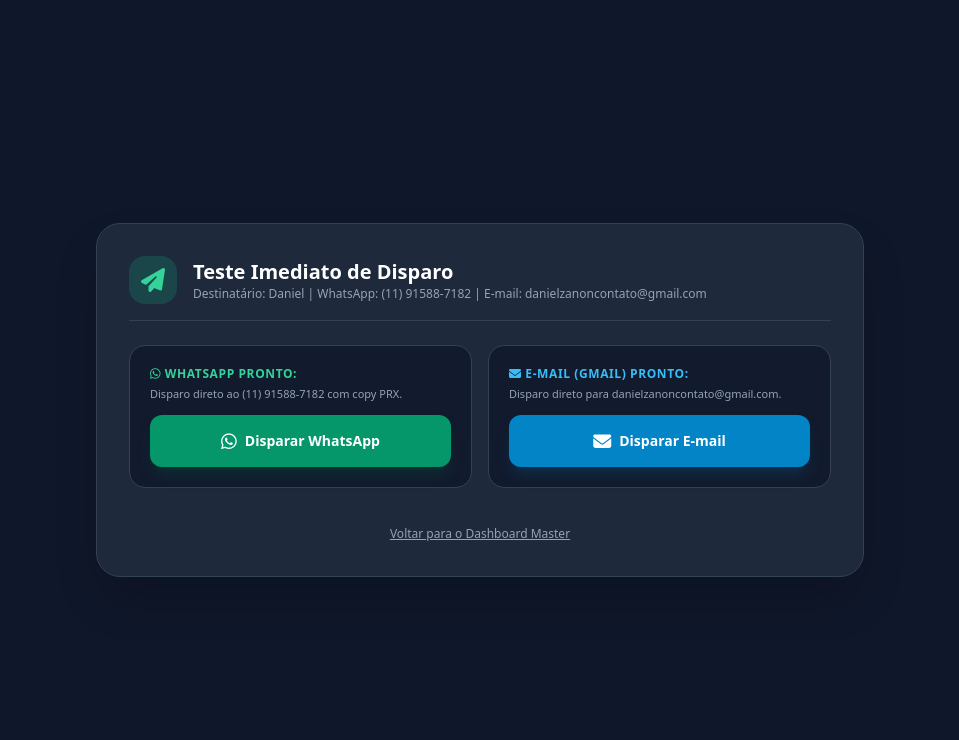
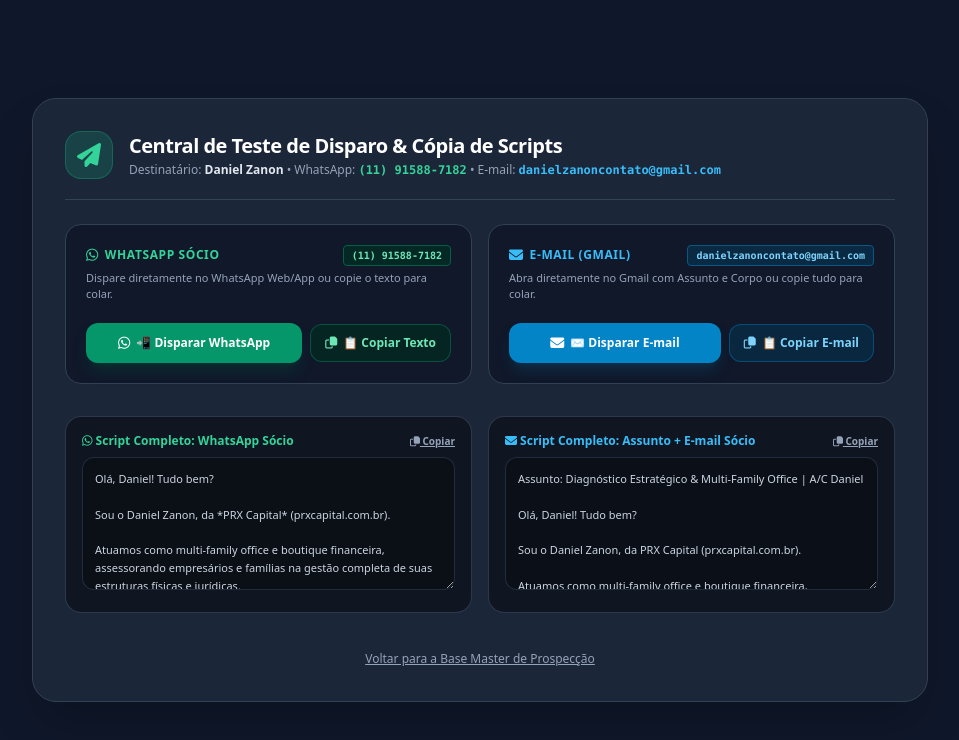
Before and after one commit to danielzanoncontato-cpu/simulador, a plain HTML site: page teste_disparo_direto.html in a window 1280 px wide. Shown: the whole page, without its empty margins (160-1119 px from the left). Drawn offline with nearby package versions, Linux system fonts and the light colour scheme.

Commit message:
Atualizacao dos padroes oficiais de mensagem e copy de prospeccao PRX Capital (teste_disparo_direto.html)

```diff
--- a/teste_disparo_direto.html
+++ b/teste_disparo_direto.html
@@ -2,58 +2,132 @@
 <html lang="pt-BR">
 <head>
   <meta charset="UTF-8">
-  <title>Teste de Disparo Direto - Daniel Zanon (PRX Capital)</title>
+  <title>Central de Teste de Disparo & Cópia de Scripts - Daniel Zanon (PRX Capital)</title>
   <script src="https://cdn.tailwindcss.com"></script>
   <link rel="stylesheet" href="https://cdnjs.cloudflare.com/ajax/libs/font-awesome/6.4.0/css/all.min.css">
+  <link rel="preconnect" href="https://fonts.googleapis.com">
+  <link rel="preconnect" href="https://fonts.gstatic.com" crossorigin>
+  <link href="https://fonts.googleapis.com/css2?family=Plus+Jakarta+Sans:wght@400;500;600;700;800&family=JetBrains+Mono:wght@500;700&display=swap" rel="stylesheet">
+  <style>body { font-family: 'Plus Jakarta Sans', sans-serif; }</style>
 </head>
-<body class="bg-slate-900 text-white min-h-screen flex items-center justify-center p-6 font-sans">
-  <div class="max-w-3xl w-full bg-slate-800 border border-slate-700 rounded-3xl p-8 shadow-2xl space-y-6">
-    <div class="flex items-center gap-4 border-b border-slate-700 pb-4">
-      <div class="w-12 h-12 rounded-2xl bg-emerald-500/20 text-emerald-400 flex items-center justify-center text-2xl">
+<body class="bg-slate-900 text-white min-h-screen flex items-center justify-center p-6 font-sans antialiased">
+
+  <!-- AVISO FLUTUANTE DE CÓPIA -->
+  <div id="copyToast" style="display: none; position: fixed; bottom: 24px; right: 24px; z-index: 9999;" class="bg-slate-950 text-white px-5 py-3.5 rounded-2xl shadow-2xl items-center gap-3 border border-slate-700">
+    <div class="w-3 h-3 rounded-full bg-emerald-400 animate-ping"></div>
+    <div>
+      <p id="copyToastText" class="text-xs font-bold text-slate-100">Texto copiado com sucesso!</p>
+      <p class="text-[10px] text-slate-400">Pronto para colar.</p>
+    </div>
+  </div>
+
+  <div class="max-w-4xl w-full bg-slate-800/90 backdrop-blur border border-slate-700 rounded-3xl p-8 shadow-2xl space-y-6">
+    <div class="flex items-center gap-4 border-b border-slate-700 pb-5">
+      <div class="w-12 h-12 rounded-2xl bg-emerald-500/20 text-emerald-400 flex items-center justify-center text-2xl border border-emerald-500/30">
         <i class="fa-solid fa-paper-plane"></i>
       </div>
       <div>
-        <h1 class="text-xl font-black">Teste Imediato de Disparo</h1>
-        <p class="text-xs text-slate-400">Destinatário: Daniel | WhatsApp: (11) 91588-7182 | E-mail: danielzanoncontato@gmail.com</p>
+        <h1 class="text-xl font-extrabold tracking-tight text-white">Central de Teste de Disparo & Cópia de Scripts</h1>
+        <p class="text-xs text-slate-400 mt-0.5">Destinatário: <b class="text-slate-200">Daniel Zanon</b> • WhatsApp: <b class="text-emerald-400 font-mono">(11) 91588-7182</b> • E-mail: <b class="text-sky-400 font-mono">danielzanoncontato@gmail.com</b></p>
       </div>
     </div>
 
-    <!-- BOTÕES DE DISPARO LADO A LADO -->
+    <!-- BOTÕES DE DISPARO E CÓPIA SEPARADOS LADO A LADO -->
     <div class="grid grid-cols-1 md:grid-cols-2 gap-4">
-      <div class="bg-slate-900/80 p-5 rounded-2xl border border-slate-700 flex flex-col justify-between space-y-3">
+
+      <!-- CARD WHATSAPP -->
+      <div class="bg-slate-900/90 p-5 rounded-2xl border border-slate-700 flex flex-col justify-between space-y-4">
         <div>
-          <h2 class="text-xs font-bold text-emerald-400 uppercase tracking-wider"><i class="fa-brands fa-whatsapp"></i> WhatsApp Pronto:</h2>
-          <p class="text-[11px] text-slate-400 mt-1">Disparo direto ao (11) 91588-7182 com copy PRX.</p>
+          <div class="flex items-center justify-between">
+            <h2 class="text-xs font-extrabold text-emerald-400 uppercase tracking-wider flex items-center gap-1.5">
+              <i class="fa-brands fa-whatsapp text-sm"></i> WhatsApp Sócio
+            </h2>
+            <span class="text-[10px] text-emerald-300 font-mono font-bold bg-emerald-950/80 px-2 py-0.5 rounded border border-emerald-800">(11) 91588-7182</span>
+          </div>
+          <p class="text-[11px] text-slate-400 mt-1">Dispare diretamente no WhatsApp Web/App ou copie o texto para colar.</p>
         </div>
-        <a id="btnWpp" href="#" target="_blank" class="w-full inline-flex items-center justify-center gap-2 py-3 px-4 bg-emerald-600 hover:bg-emerald-500 text-white font-extrabold text-sm rounded-xl transition shadow-lg shadow-emerald-900/40">
-          <i class="fa-brands fa-whatsapp text-lg"></i> Disparar WhatsApp
-        </a>
+        <div class="flex items-center gap-2 pt-1">
+          <a id="btnWpp" href="#" target="_blank" class="flex-1 inline-flex items-center justify-center gap-1.5 py-2.5 px-3 bg-emerald-600 hover:bg-emerald-500 text-white font-extrabold text-xs rounded-xl transition shadow-lg shadow-emerald-900/40 cursor-pointer">
+            <i class="fa-brands fa-whatsapp text-sm"></i> 📲 Disparar WhatsApp
+          </a>
+          <button onclick="copyTestDirect('wpp')" class="py-2.5 px-3.5 bg-emerald-950/70 hover:bg-emerald-900 text-emerald-300 border border-emerald-600/40 font-extrabold text-xs rounded-xl transition cursor-pointer flex items-center gap-1.5">
+            <i class="fa-regular fa-copy"></i> 📋 Copiar Texto
+          </button>
+        </div>
       </div>
 
-      <div class="bg-slate-900/80 p-5 rounded-2xl border border-slate-700 flex flex-col justify-between space-y-3">
+      <!-- CARD EMAIL -->
+      <div class="bg-slate-900/90 p-5 rounded-2xl border border-slate-700 flex flex-col justify-between space-y-4">
         <div>
-          <h2 class="text-xs font-bold text-sky-400 uppercase tracking-wider"><i class="fa-solid fa-envelope"></i> E-mail (Gmail) Pronto:</h2>
-          <p class="text-[11px] text-slate-400 mt-1">Disparo direto para danielzanoncontato@gmail.com.</p>
+          <div class="flex items-center justify-between">
+            <h2 class="text-xs font-extrabold text-sky-400 uppercase tracking-wider flex items-center gap-1.5">
+              <i class="fa-solid fa-envelope text-sm"></i> E-mail (Gmail)
+            </h2>
+            <span class="text-[10px] text-sky-300 font-mono font-bold bg-sky-950/80 px-2 py-0.5 rounded border border-sky-800">danielzanoncontato@gmail.com</span>
+          </div>
+          <p class="text-[11px] text-slate-400 mt-1">Abra diretamente no Gmail com Assunto e Corpo ou copie tudo para colar.</p>
         </div>
-        <a id="btnGmail" href="#" target="_blank" class="w-full inline-flex items-center justify-center gap-2 py-3 px-4 bg-sky-600 hover:bg-sky-500 text-white font-extrabold text-sm rounded-xl transition shadow-lg shadow-sky-900/40">
-          <i class="fa-solid fa-envelope text-lg"></i> Disparar E-mail
-        </a>
+        <div class="flex items-center gap-2 pt-1">
+          <a id="btnGmail" href="#" target="_blank" class="flex-1 inline-flex items-center justify-center gap-1.5 py-2.5 px-3 bg-sky-600 hover:bg-sky-500 text-white font-extrabold text-xs rounded-xl transition shadow-lg shadow-sky-900/40 cursor-pointer">
+            <i class="fa-solid fa-envelope text-sm"></i> ✉️ Disparar E-mail
+          </a>
+          <button onclick="copyTestDirect('email')" class="py-2.5 px-3.5 bg-sky-950/70 hover:bg-sky-900 text-sky-300 border border-sky-600/40 font-extrabold text-xs rounded-xl transition cursor-pointer flex items-center gap-1.5">
+            <i class="fa-regular fa-copy"></i> 📋 Copiar E-mail
+          </button>
+        </div>
+      </div>
+
+    </div>
+
+    <!-- PREVIEWS DOS TEXTOS PRONTOS -->
+    <div class="grid grid-cols-1 md:grid-cols-2 gap-4 pt-2">
+      <div class="bg-black/40 p-4 rounded-2xl border border-slate-700/80 space-y-2">
+        <div class="flex items-center justify-between text-xs font-bold text-emerald-400">
+          <span><i class="fa-brands fa-whatsapp"></i> Script Completo: WhatsApp Sócio</span>
+          <button onclick="copyTestDirect('wpp')" class="text-[10px] text-slate-400 hover:text-white underline"><i class="fa-regular fa-copy"></i> Copiar</button>
+        </div>
+        <textarea id="previewWpp" rows="6" class="w-full bg-black/30 border border-slate-700/60 rounded-xl p-3 text-[11px] text-slate-300 font-sans leading-relaxed focus:outline-none" readonly></textarea>
+      </div>
+      <div class="bg-black/40 p-4 rounded-2xl border border-slate-700/80 space-y-2">
+        <div class="flex items-center justify-between text-xs font-bold text-sky-400">
+          <span><i class="fa-solid fa-envelope"></i> Script Completo: Assunto + E-mail Sócio</span>
+          <button onclick="copyTestDirect('email')" class="text-[10px] text-slate-400 hover:text-white underline"><i class="fa-regular fa-copy"></i> Copiar</button>
+        </div>
+        <textarea id="previewEmail" rows="6" class="w-full bg-black/30 border border-slate-700/60 rounded-xl p-3 text-[11px] text-slate-300 font-sans leading-relaxed focus:outline-none" readonly></textarea>
       </div>
     </div>
 
     <div class="text-center pt-2">
-      <a href="index.html" class="text-xs text-slate-400 hover:text-slate-200 underline">Voltar para o Dashboard Master</a>
+      <a href="index.html" class="text-xs text-slate-400 hover:text-slate-200 underline font-medium">Voltar para a Base Master de Prospecção</a>
     </div>
   </div>
 
   <script>
-    const wppMsg = `Olá, Daniel! Tudo bem?\n\nSou o Daniel Zanon, da *PRX Capital* (prxcapital.com.br).\n\nAtuamos como multi-family office e boutique financeira, assessorando empresários e famílias na gestão completa de suas estruturas físicas e jurídicas.\n\nNossas frentes de atuação abrangem:\n\n* Gestão de carteiras e investimentos\n* Operações de câmbio e derivativos\n* Seguros patrimoniais\n* Créditos e financiamentos (capital de giro e antecipação de recebíveis)\n* Pesquisa e análise econômica (valuation e viabilidade financeira)\n* Revisão e planejamento patrimonial, tributário e sucessório\n\nO objetivo é blindar o capital, reduzir atritos fiscais e bancários e otimizar a tomada de decisão e a liquidez de seu patrimônio.\n\nGostaria de agendar um diagnóstico inicial gratuito para melhorar a eficiência da sua estrutura empresarial ou familiar? (a conversa leva 15 minutos e pode ser ajustada nesta semana ou na próxima)\n\nUm abraço, *Daniel Zanon* | PRX Capital`;
+    const wppMsg = `Olá, Daniel! Tudo bem?\n\nSou o Daniel Zanon, da *PRX Capital* (prxcapital.com.br).\n\nAtuamos como multi-family office e boutique financeira, assessorando empresários e famílias na gestão completa de suas estruturas físicas e jurídicas.\n\nNossas frentes de atuação abrangem:\n\n* Gestão de carteiras e investimentos\n* Operações de câmbio e derivativos\n* Seguros patrimoniais\n* Créditos e financiamentos (capital de giro e antecipação de recebíveis)\n* Pesquisa e análise econômica (valuation e viabilidade financeira)\n* Revisão e planejamento patrimonial, tributário e sucessório\n\nO objetivo é blindar o capital, reduzir atritos fiscais e bancários e otimizar a tomada de decisão e a liquidez de seu patrimônio.\n\nGostaria de agendar um diagnóstico inicial gratuito para melhorar a eficiência da sua estrutura empresarial ou familiar? (a conversa leva 15 minutos e pode ser ajustada nesta semana ou na próxima)\n\nUm abraço,\n\n*Daniel Zanon* | PRX Capital`;
 
     const emailSubj = `Diagnóstico Estratégico & Multi-Family Office | A/C Daniel`;
-    const emailBody = `Olá, Daniel! Tudo bem?\n\nSou o Daniel Zanon, da PRX Capital (prxcapital.com.br).\n\nAtuamos como multi-family office e boutique financeira, assessorando empresários e famílias na gestão completa de suas estruturas físicas e jurídicas.\n\nNossas frentes de atuação abrangem:\n\n* Gestão de carteiras e investimentos\n* Operações de câmbio e derivativos\n* Seguros patrimoniais\n* Créditos e financiamentos (capital de giro e antecipação de recebíveis)\n* Pesquisa e análise econômica (valuation e viabilidade financeira)\n* Revisão e planejamento patrimonial, tributário e sucessório\n\nO objetivo é blindar o capital, reduzir atritos fiscais e bancários e otimizar a tomada de decisão e a liquidez de seu patrimônio.\n\nGostaria de agendar um diagnóstico inicial gratuito para melhorar a eficiência da sua estrutura empresarial ou familiar? (a conversa leva 15 minutos e pode ser ajustada nesta semana ou na próxima)\n\nUm abraço,\nDaniel Zanon | PRX Capital\nprxcapital.com.br`;
+    const emailBody = `Olá, Daniel! Tudo bem?\n\nSou o Daniel Zanon, da PRX Capital (prxcapital.com.br).\n\nAtuamos como multi-family office e boutique financeira, assessorando empresários e famílias na gestão completa de suas estruturas físicas e jurídicas.\n\nNossas frentes de atuação abrangem:\n\n* Gestão de carteiras e investimentos\n* Operações de câmbio e derivativos\n* Seguros patrimoniais\n* Créditos e financiamentos (capital de giro e antecipação de recebíveis)\n* Pesquisa e análise econômica (valuation e viabilidade financeira)\n* Revisão e planejamento patrimonial, tributário e sucessório\n\nO objetivo é blindar o capital, reduzir atritos fiscais e bancários e otimizar a tomada de decisão e a liquidez de seu patrimônio.\n\nGostaria de agendar um diagnóstico inicial gratuito para melhorar a eficiência da sua estrutura empresarial ou familiar? (a conversa leva 15 minutos e pode ser ajustada nesta semana ou na próxima)\n\nUm abraço,\n\nDaniel Zanon | PRX Capital\nprxcapital.com.br`;
 
     document.getElementById('btnWpp').href = "https://api.whatsapp.com/send?phone=5511915887182&text=" + encodeURIComponent(wppMsg);
     document.getElementById('btnGmail').href = "https://mail.google.com/mail/?view=cm&fs=1&to=danielzanoncontato@gmail.com&su=" + encodeURIComponent(emailSubj) + "&body=" + encodeURIComponent(emailBody);
+    document.getElementById('previewWpp').value = wppMsg;
+    document.getElementById('previewEmail').value = `Assunto: ${emailSubj}\n\n${emailBody}`;
+
+    function showToast(msg) {
+      const toast = document.getElementById('copyToast');
+      document.getElementById('copyToastText').innerText = msg;
+      toast.style.display = 'flex';
+      setTimeout(() => { toast.style.display = 'none'; }, 3000);
+    }
+
+    function copyTestDirect(type) {
+      if (type === 'wpp') {
+        navigator.clipboard.writeText(wppMsg).then(() => showToast('📋 Mensagem de WhatsApp copiada para colar!'));
+      } else {
+        const full = `Assunto: ${emailSubj}\n\n${emailBody}`;
+        navigator.clipboard.writeText(full).then(() => showToast('📋 Assunto e E-mail copiados para colar!'));
+      }
+    }
   </script>
 </body>
 </html>
```
